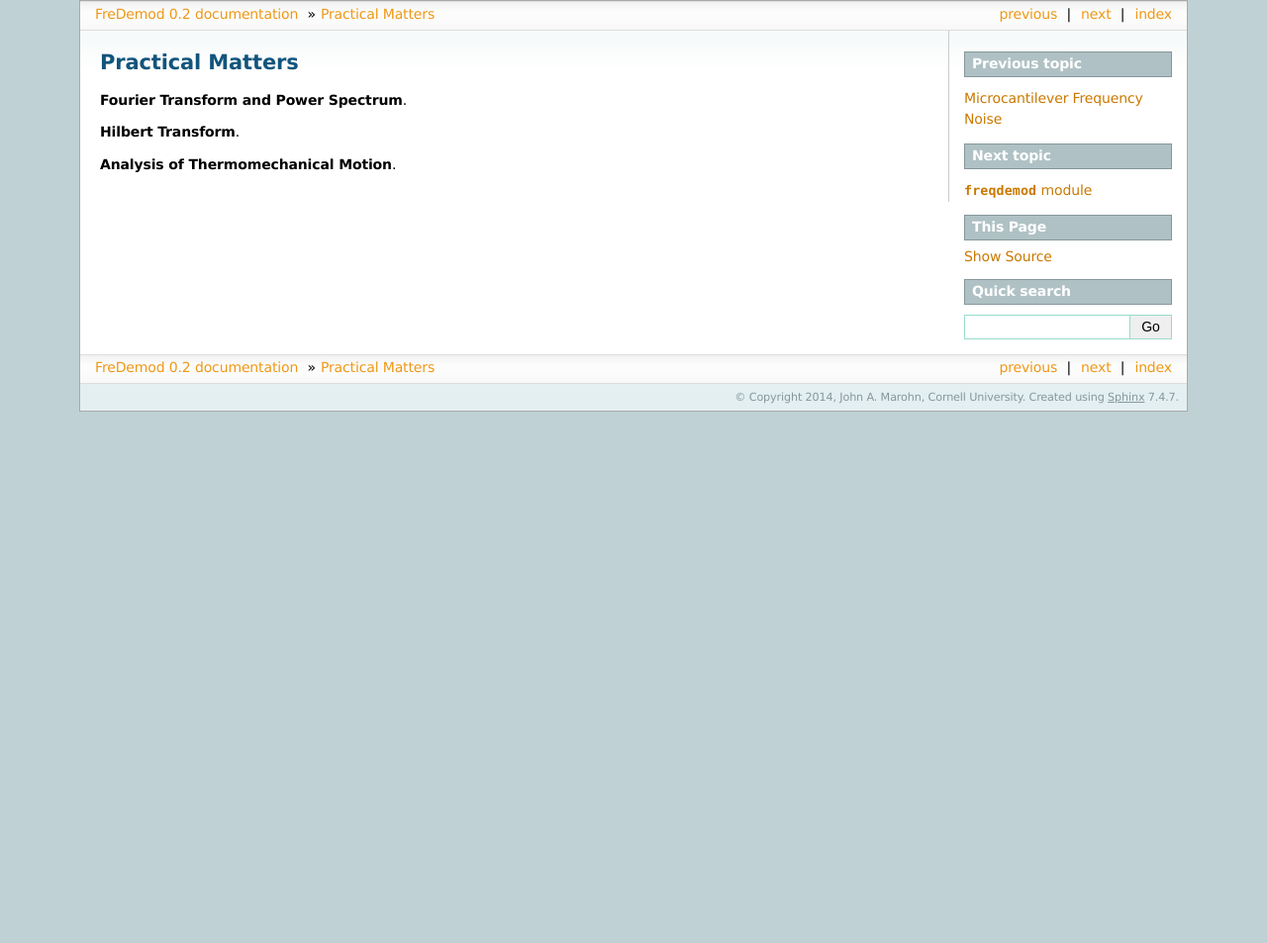
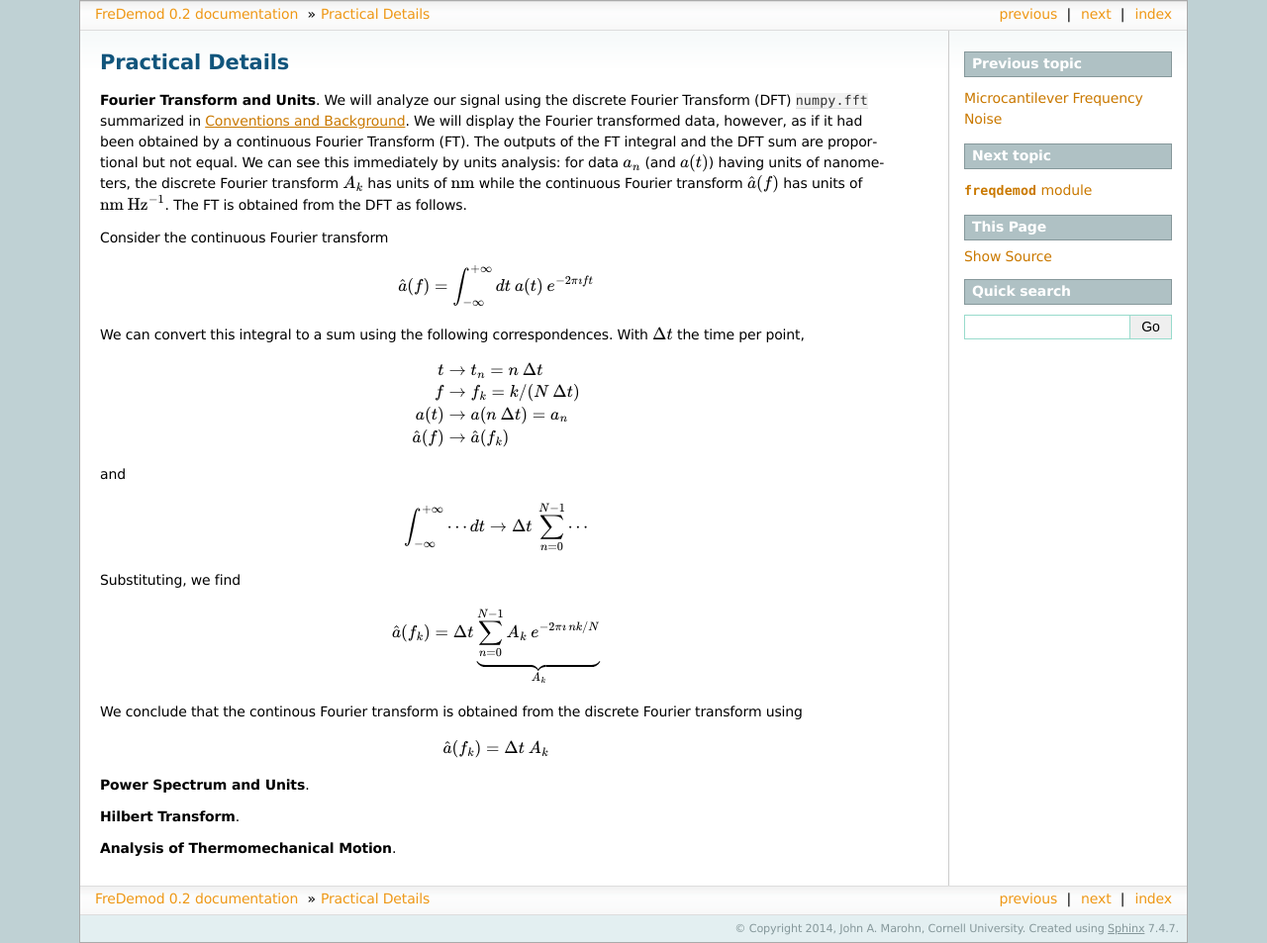
Before and after one commit to JohnMarohn/FreqDemod, a Sphinx documentation site: the page built from docs/background3.rst, in a window 1280 px wide. Shown: the whole page at 99% size. Built offline with Sphinx 7.4.7, drawn with Linux system fonts in a browser that asks for light colours; before the commit the page ends 900 px from its top, so only the background shows below that.

Commit message:
background3(): create new section to discuss Practical Details. Describe how the FT is obtained from the DFT.  Next: discuss power spectrum, curve fitting, and other important details.

```diff
--- a/docs/background.rst
+++ b/docs/background.rst
@@ -1,3 +1,5 @@
+.. _Conventions:
+
 Conventions and Background
 ==========================
 
@@ -13,7 +15,7 @@ while the inverse Fourier transform is defined as
 .. math::
     :label: eq:DIFT
 
-    a_n = \sum_{k = 0}^{N-1} A_k \: e^{\: 2 \pi \imath \, n k / N}.
+    a_n = \frac{1}{N} \sum_{k = 0}^{N-1} A_k \: e^{\: 2 \pi \imath \, n k / N}.
 
 In the derivations presented below, we will have need of the continuous Fourier transform.  The continuous analog of the forward transform (equation :eq:`eq:DFT`) is
 
--- a/docs/background3.rst
+++ b/docs/background3.rst
@@ -1,8 +1,50 @@
-Practical Matters
+Practical Details
 =================
 
-**Fourier Transform and Power Spectrum**.
+**Fourier Transform and Units**.   We will analyze our signal using the discrete Fourier Transform (DFT) ``numpy.fft`` summarized in :ref:`Conventions`.  We will display the Fourier transformed data, however, as if it had been obtained by a continuous Fourier Transform (FT).  The outputs of the FT integral and the DFT sum are proportional but not equal.  We can see this immediately by units analysis:  for data :math:`a_n` (and :math:`a(t)`) having units of nanometers, the discrete Fourier transform :math:`A_k` has units of :math:`\text{nm}` while the continuous Fourier transform :math:`\hat{a}(f)` has units of :math:`\text{nm} \: \text{Hz}^{-1}`.  The FT is obtained from the DFT as follows.
+
+Consider the continuous Fourier transform
+
+.. math::
+
+    \hat{a}(f) = \int_{-\infty}^{+\infty} dt \:
+        a(t) \: e^{-2 \pi \imath f t }
+
+We can convert this integral to a sum using the following correspondences.  With :math:`\Delta t` the time per point,
+
+.. math::
+
+    \begin{align}
+    t & \rightarrow t_n = n \: \Delta t \\
+    f & \rightarrow f_k = k /(N \: \Delta t) \\
+    a(t) & \rightarrow a(n \: \Delta t) = a_n \\
+    \hat{a}(f) & \rightarrow \hat{a}(f_k)
+    \end{align}
+
+and
+
+.. math::
+
+        \int_{-\infty}^{+\infty} \cdots dt
+            \rightarrow \Delta t \: \sum_{n = 0}^{N-1} \cdots
+
+Substituting, we find
+
+.. math::
+
+    \hat{a}(f_k) = \Delta t \:  \underbrace{\sum_{n = 0}^{N-1} A_k
+        \: e^{-2 \pi \imath \, n k / N}}_{A_k}
+
+We conclude that the continous Fourier transform is obtained from the discrete Fourier transform using
+
+.. math::
+
+    \hat{a}(f_k) = \Delta t \: A_k
+
+**Power Spectrum and Units**.
 
 **Hilbert Transform**.
 
 **Analysis of Thermomechanical Motion**.
+
+.. cross referencing: http://sphinx-doc.org/markup/inline.html
```
